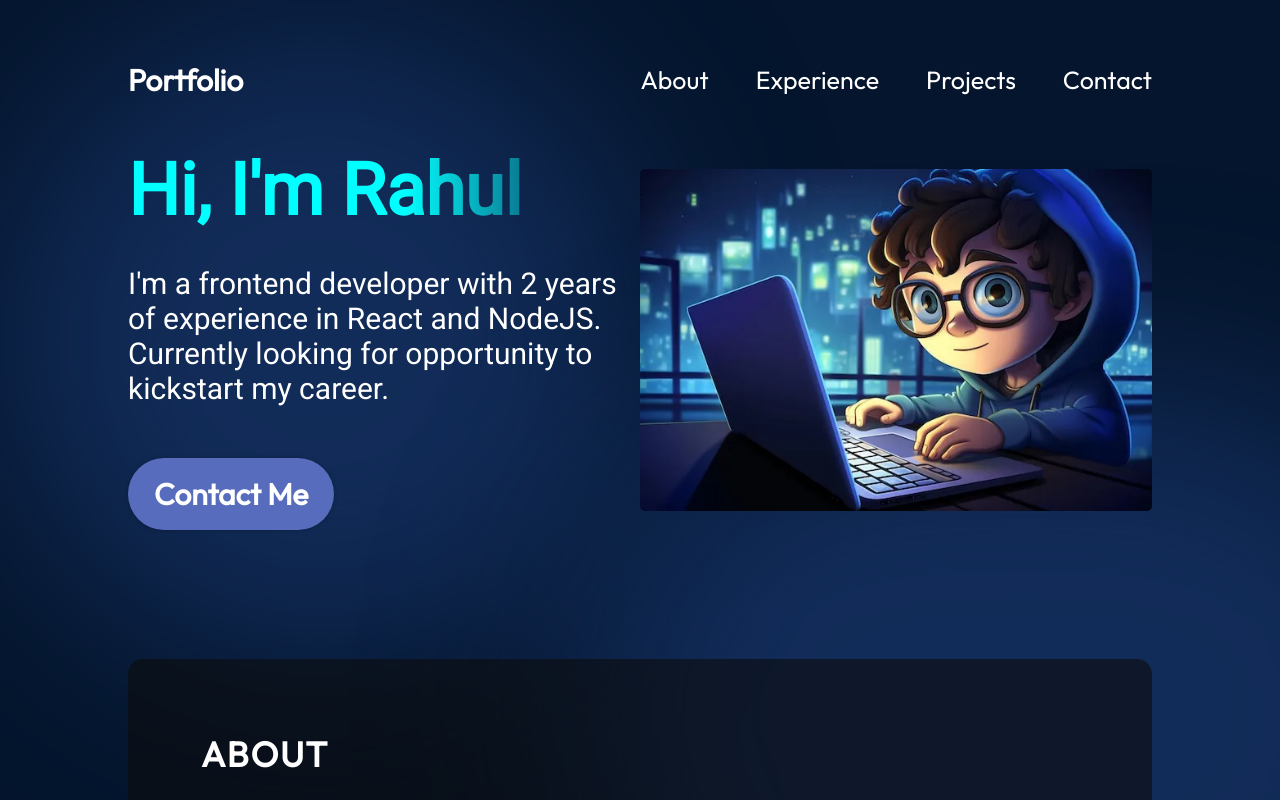
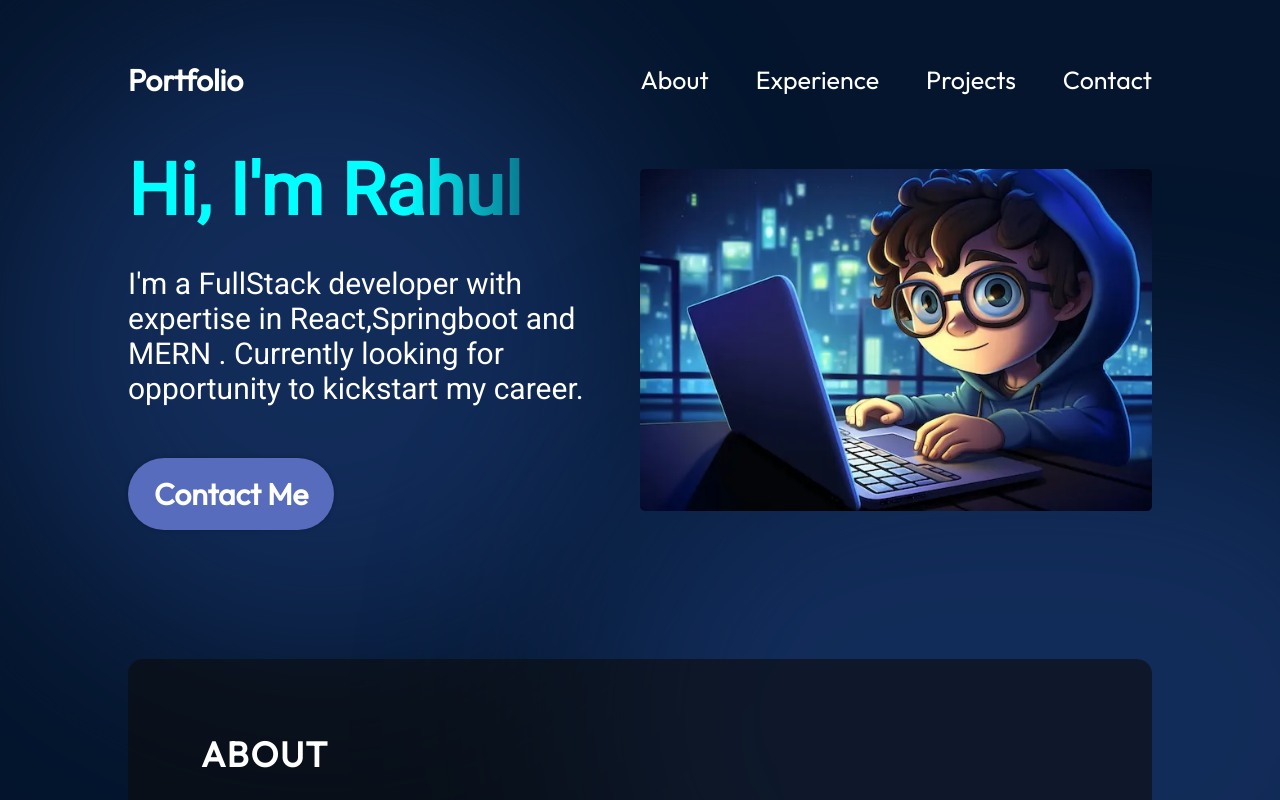
Before and after one commit to ankushchimote/p, a React (Vite) app: page / in a window 1280 px wide. Shown: the top 800 px of the page. Built offline with nearby package versions, Linux system fonts and the light colour scheme.

Commit message:
Update Hero.jsx

```diff
--- a/src/components/Hero/Hero.jsx
+++ b/src/components/Hero/Hero.jsx
@@ -9,8 +9,8 @@ export const Hero = () => {
       <div className={styles.content}>
         <h1 className={styles.title}>Hi, I'm Rahul</h1>
         <p className={styles.description}>
-          I'm a frontend developer with 2 years of experience in React and
-          NodeJS. Currently looking for opportunity to kickstart my career.
+          I'm a FullStack developer with expertise in React,Springboot and MERN
+          . Currently looking for opportunity to kickstart my career.
         </p>
         <a href="mailto:rahulchimote2001@gmail.com" className={styles.contactBtn}>
           Contact Me
```
